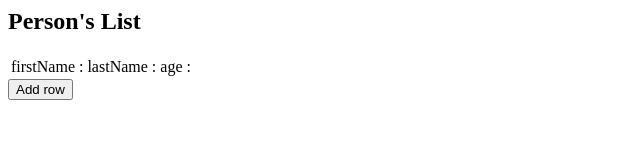
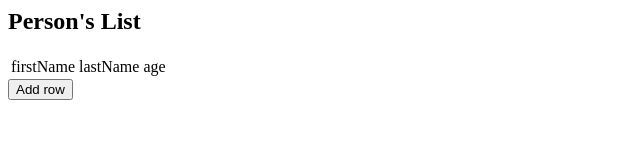
Before and after one commit to SabinoRotondi/Esercizi-JS-Sabino, a plain HTML site: page 73 - Dom Tree -/exercise-5.html in a window 1280 px wide. Both pictures are taken after a click on the button "Add row". Shown: the full height of the page, 0-640 px from the left. Drawn offline with Linux system fonts and the light colour scheme.

Commit message:
feat: improved structure

```diff
--- a/73 - Dom Tree -/exercise-5.html
+++ b/73 - Dom Tree -/exercise-5.html
@@ -17,14 +17,12 @@
   function addRow() {
     let dynTr = document.createElement('tr')
     let tdName = document.createElement('td')
-    tdName.innerHTML = 'firstName : '
-    dynTr.append(tdName);
+    tdName.textContent = 'firstName'
     let tdSurname = document.createElement('td')
-    tdSurname.innerHTML = 'lastName : '
-    dynTr.append(tdSurname);
+    tdSurname.textContent = 'lastName'
     let tdAge = document.createElement('td')
-    tdAge.innerHTML = 'age : '
-    dynTr.append(tdAge);
+    tdAge.textContent = 'age'
+    dynTr.append(tdName, tdSurname, tdAge)
     document.querySelector('tbody').append(dynTr)
   }
 
```
